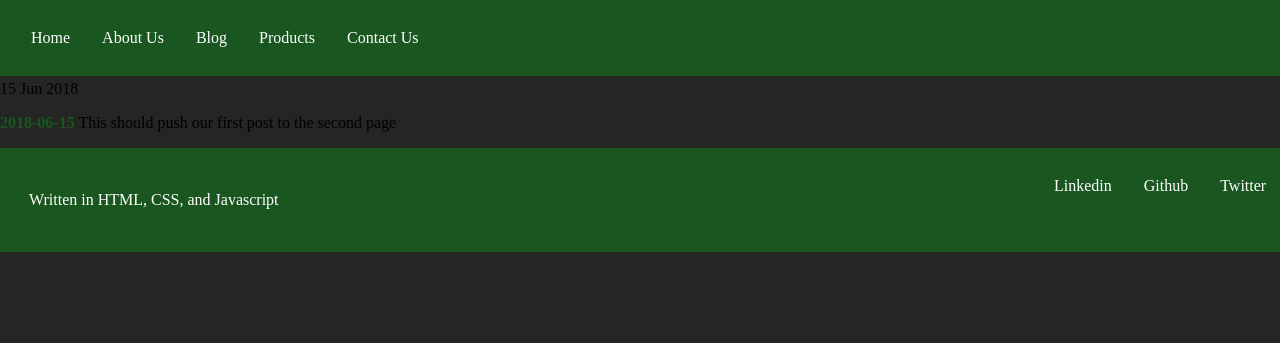
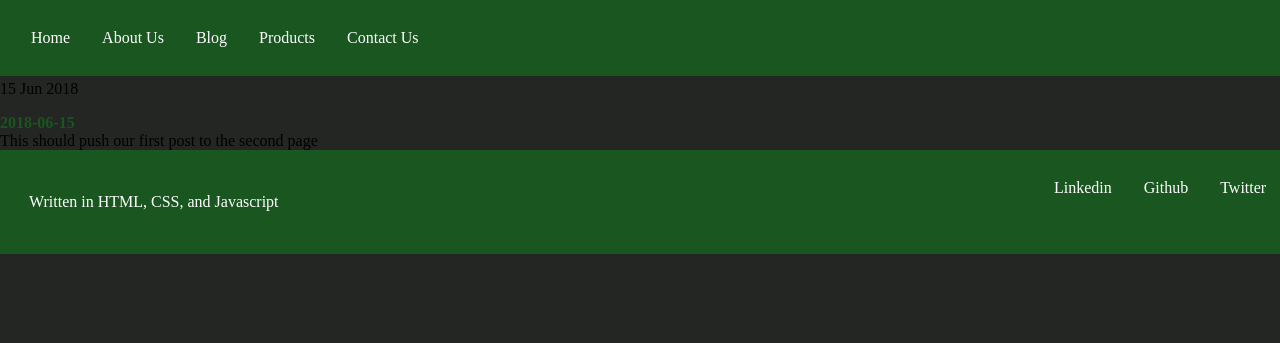
Before and after one commit to Gantrock/gantrock.github.io, a Jekyll site: the page built from _posts/2018-06-15-6-post.html, in a window 1280 px wide. Shown: the top 343 px of the page. Built offline with Jekyll 4.4.1, drawn with Linux system fonts in a browser that asks for light colours.

Commit message:
Edited post system

```diff
--- /dev/null
+++ b/_posts/2018-06-15-6-post.html
@@ -0,0 +1,9 @@
+---
+layout: post
+title: "numerical test 6"
+date: 2018-06-15
+---
+<ul>
+  <li><span style="color:#1a561f"><b>2018-06-15</b></span></li>
+  <li>This should push our first post to the second page</li>
+</ul>
--- a/_posts/2018-06-15-6-post.md
+++ /dev/null
@@ -1,7 +0,0 @@
----
-layout: post
-title: "numerical test 6"
-date: 2018-06-15
----
-<span style="color:#1a561f">**2018-06-15**</span>
-<span>This should push our first post to the second page</span>
--- a/css/main.css
+++ b/css/main.css
@@ -54,6 +54,12 @@ body, html {
     background-color: #2e9b37;
   }
 
+  ul {
+    list-style-type: none;
+    margin: 0;
+    padding: 0;
+  }
+
   .isLink {
     position: relative;
     z-index: 2;
--- a/index.html
+++ b/index.html
@@ -12,7 +12,7 @@ title: Home
 <br>
 <br>
 <br>
-<div id="portfolio">
+<div id="portfolio" class="content">
 <br>
   <h1>Portfolio<br>_______________</h1>
   <a href="https://codepen.io/Gantrock/full/jZdmLp" target="_blank" class="isLink"><img src="http://res.cloudinary.com/ds8ujmbao/image/upload/c_scale,r_0,w_600/v1521085395/hannibal_screen.png"/></a>
```
